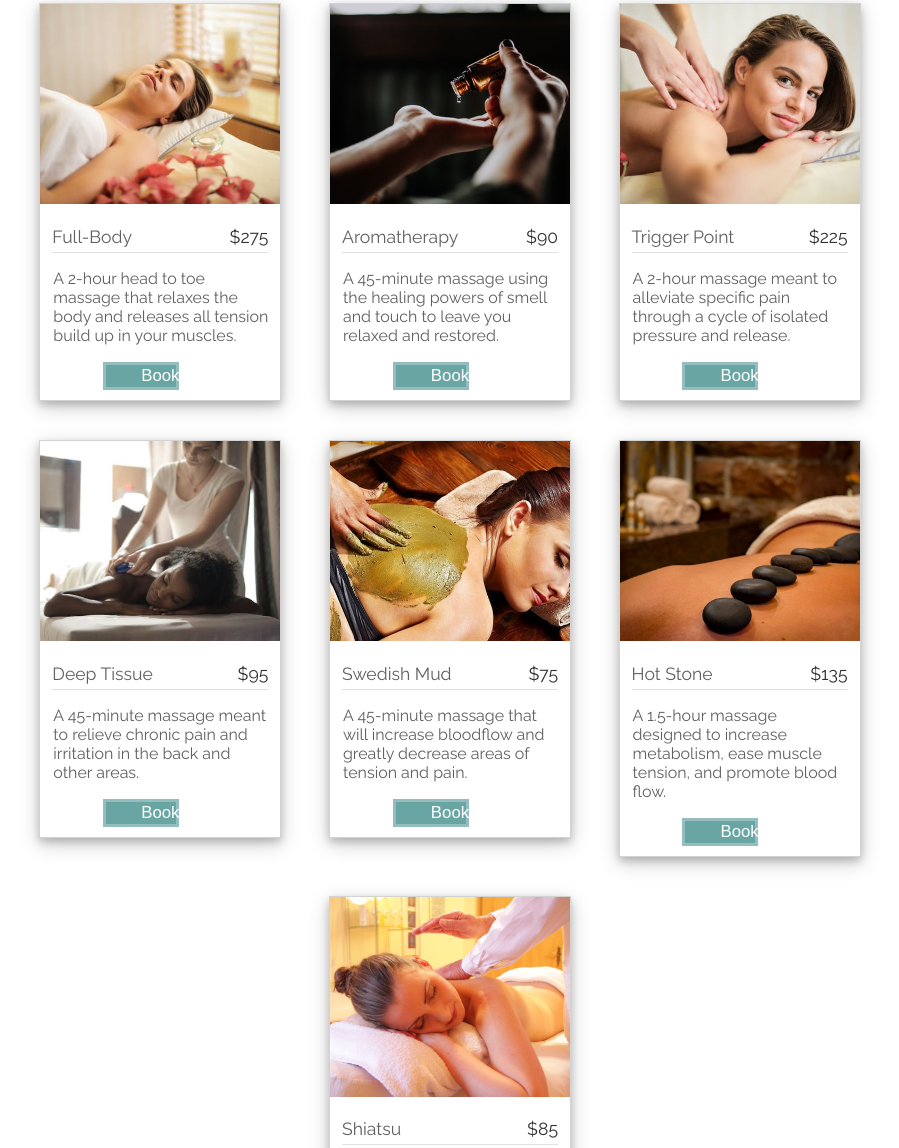
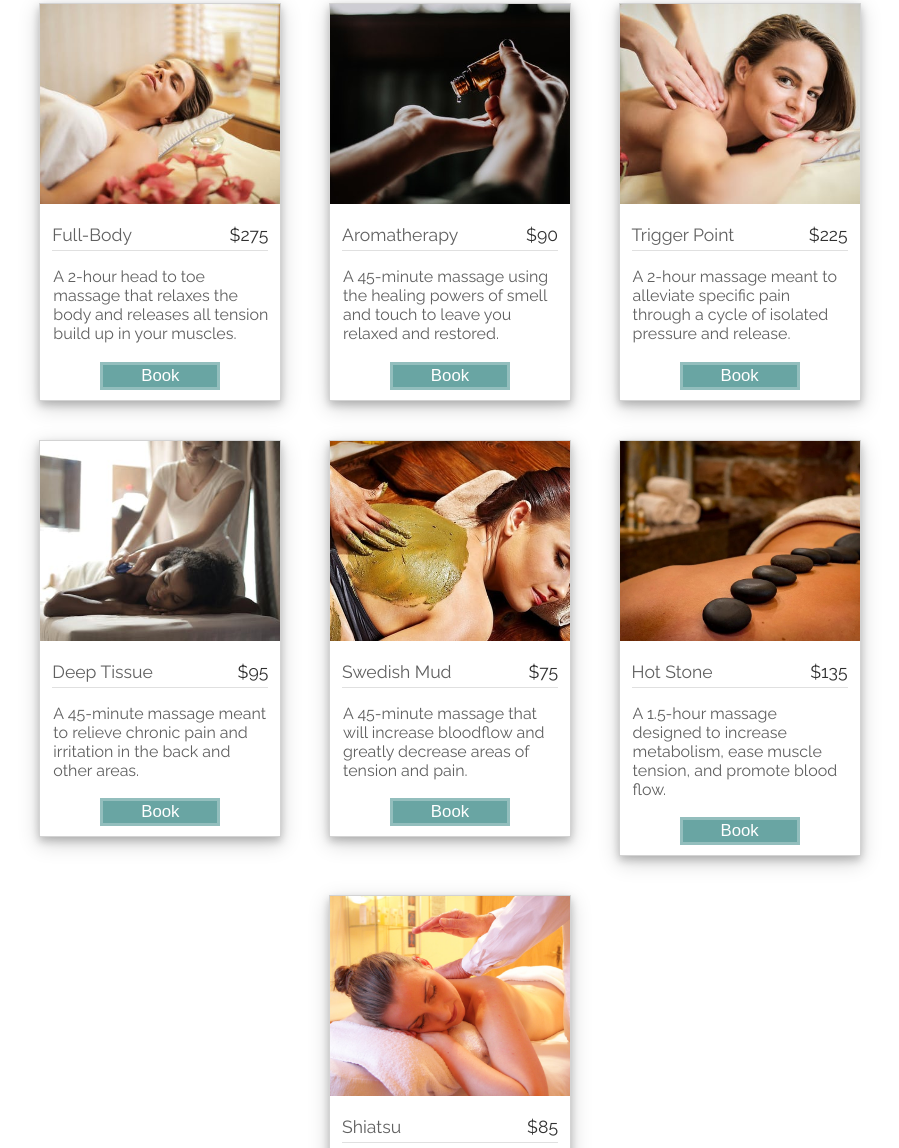
Before and after one commit to henskat/project1, a plain HTML site: page services-massages.html in a window 1280 px wide. Shown: the part 330-1478 px from the top of the page, without its empty margins (190-1089 px from the left). Drawn offline with Linux system fonts and the light colour scheme; a web font is replaced by a local one.

Commit message:
Fixed validation issues

```diff
--- a/services-massages.html
+++ b/services-massages.html
@@ -1,5 +1,5 @@
 <!DOCTYPE html>
-<html>
+<html lang="en">
   <head>
     <title>Pacifica</title>
     <link rel="shortcut icon" type="image/png" href="images/pacifica.png" />
@@ -65,15 +65,15 @@
                   />
                 </div>
                 <div class="card-text-div">
-                  <span class="service-title-container"
-                    ><p class="service-card-title">Full-Body</p>
-                    <p class="service-cost">$275</p></span
-                  >
+                  <p class="service-title-container">
+                    <span class="service-card-title">Full-Body</span>
+                    <span class="service-cost">$275</span>
+                  </p>
                   <p class="card-text">
                     A 2-hour head to toe massage that relaxes the body and
                     releases all tension build up in your muscles.
                   </p>
-                  <a href="#"><button class="card-buy">Book</button></a>
+                  <button class="card-buy">Book</button>
                 </div>
               </div>
               <div class="service-card">
@@ -85,15 +85,15 @@
                   />
                 </div>
                 <div class="card-text-div">
-                  <span class="service-title-container"
-                    ><p class="service-card-title">Aromatherapy</p>
-                    <p class="service-cost">$90</p></span
-                  >
+                  <p class="service-title-container">
+                    <span class="service-card-title">Aromatherapy</span>
+                    <span class="service-cost">$90</span>
+                  </p>
                   <p class="card-text">
                     A 45-minute massage using the healing powers of smell and
                     touch to leave you relaxed and restored.
                   </p>
-                  <a href="#"><button class="card-buy">Book</button></a>
+                  <button class="card-buy">Book</button>
                 </div>
               </div>
               <div class="service-card">
@@ -105,15 +105,15 @@
                   />
                 </div>
                 <div class="card-text-div">
-                  <span class="service-title-container"
-                    ><p class="service-card-title">Trigger Point</p>
-                    <p class="service-cost">$225</p></span
-                  >
+                  <p class="service-title-container">
+                    <span class="service-card-title">Trigger Point</span>
+                    <span class="service-cost">$225</span>
+                  </p>
                   <p class="card-text">
                     A 2-hour massage meant to alleviate specific pain through a
                     cycle of isolated pressure and release.
                   </p>
-                  <a href="#"><button class="card-buy">Book</button></a>
+                  <button class="card-buy">Book</button>
                 </div>
               </div>
               <div class="service-card">
@@ -125,15 +125,15 @@
                   />
                 </div>
                 <div class="card-text-div">
-                  <span class="service-title-container"
-                    ><p class="service-card-title">Deep Tissue</p>
-                    <p class="service-cost">$95</p></span
-                  >
+                  <p class="service-title-container">
+                    <span class="service-card-title">Deep Tissue</span>
+                    <span class="service-cost">$95</span>
+                  </p>
                   <p class="card-text">
                     A 45-minute massage meant to relieve chronic pain and
                     irritation in the back and other areas.
                   </p>
-                  <a href="#"><button class="card-buy">Book</button></a>
+                  <button class="card-buy">Book</button>
                 </div>
               </div>
               <div class="service-card">
@@ -145,15 +145,15 @@
                   />
                 </div>
                 <div class="card-text-div">
-                  <span class="service-title-container"
-                    ><p class="service-card-title">Swedish Mud</p>
-                    <p class="service-cost">$75</p></span
-                  >
+                  <p class="service-title-container">
+                    <span class="service-card-title">Swedish Mud</span>
+                    <span class="service-cost">$75</span>
+                  </p>
                   <p class="card-text">
                     A 45-minute massage that will increase bloodflow and greatly
                     decrease areas of tension and pain.
                   </p>
-                  <a href="#"><button class="card-buy">Book</button></a>
+                  <button class="card-buy">Book</button>
                 </div>
               </div>
               <div class="service-card">
@@ -165,15 +165,15 @@
                   />
                 </div>
                 <div class="card-text-div">
-                  <span class="service-title-container"
-                    ><p class="service-card-title">Hot Stone</p>
-                    <p class="service-cost">$135</p></span
-                  >
+                  <p class="service-title-container">
+                    <span class="service-card-title">Hot Stone</span>
+                    <span class="service-cost">$135</span>
+                  </p>
                   <p class="card-text">
                     A 1.5-hour massage designed to increase metabolism, ease
                     muscle tension, and promote blood flow.
                   </p>
-                  <a href="#"><button class="card-buy">Book</button></a>
+                  <button class="card-buy">Book</button>
                 </div>
               </div>
               <div class="service-card">
@@ -185,15 +185,15 @@
                   />
                 </div>
                 <div class="card-text-div">
-                  <span class="service-title-container"
-                    ><p class="service-card-title">Shiatsu</p>
-                    <p class="service-cost">$85</p></span
-                  >
+                  <p class="service-title-container">
+                    <span class="service-card-title">Shiatsu</span>
+                    <span class="service-cost">$85</span>
+                  </p>
                   <p class="card-text">
                     A 45-minute massage based on Japanese practices to relieve
                     constipation and aid migraines.
                   </p>
-                  <a href="#"><button class="card-buy">Book</button></a>
+                  <button class="card-buy">Book</button>
                 </div>
               </div>
             </div>
```
Also changed, not shown: services-beauty.html (+26 -26 lines).
